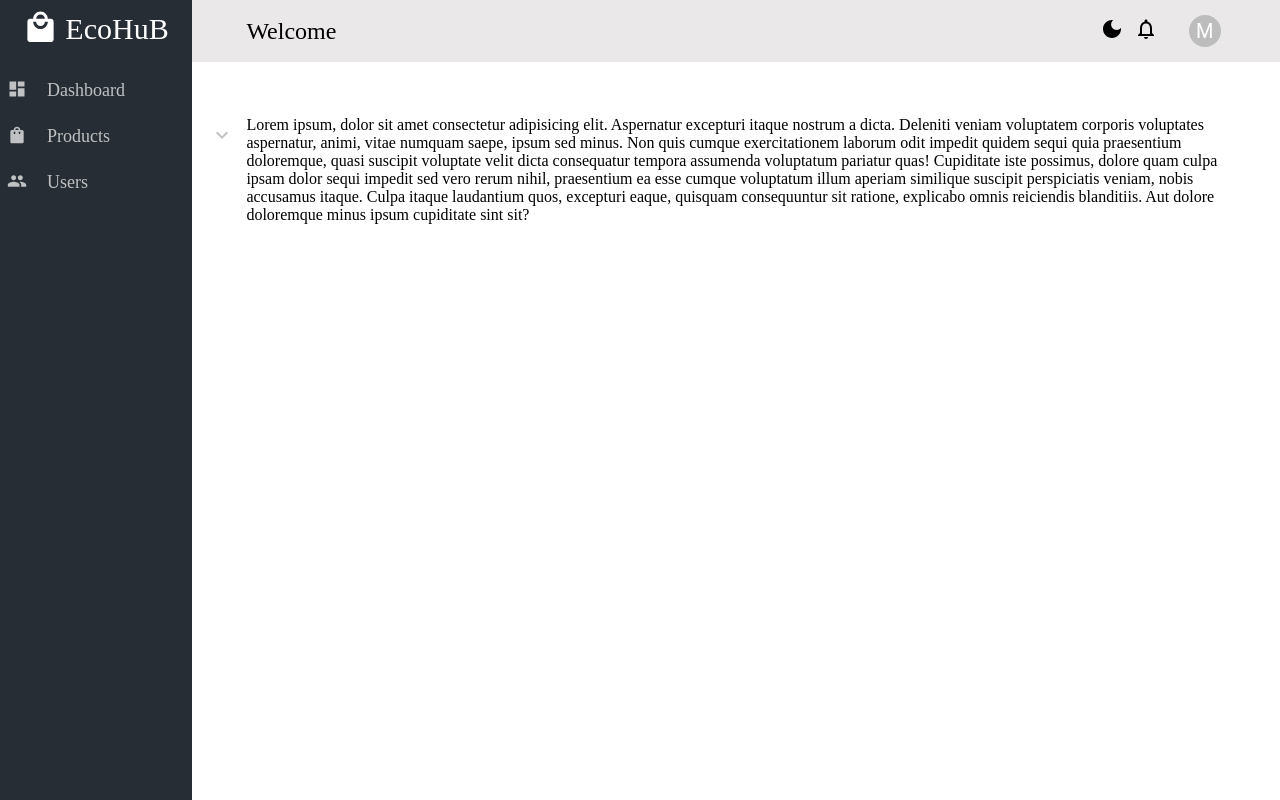
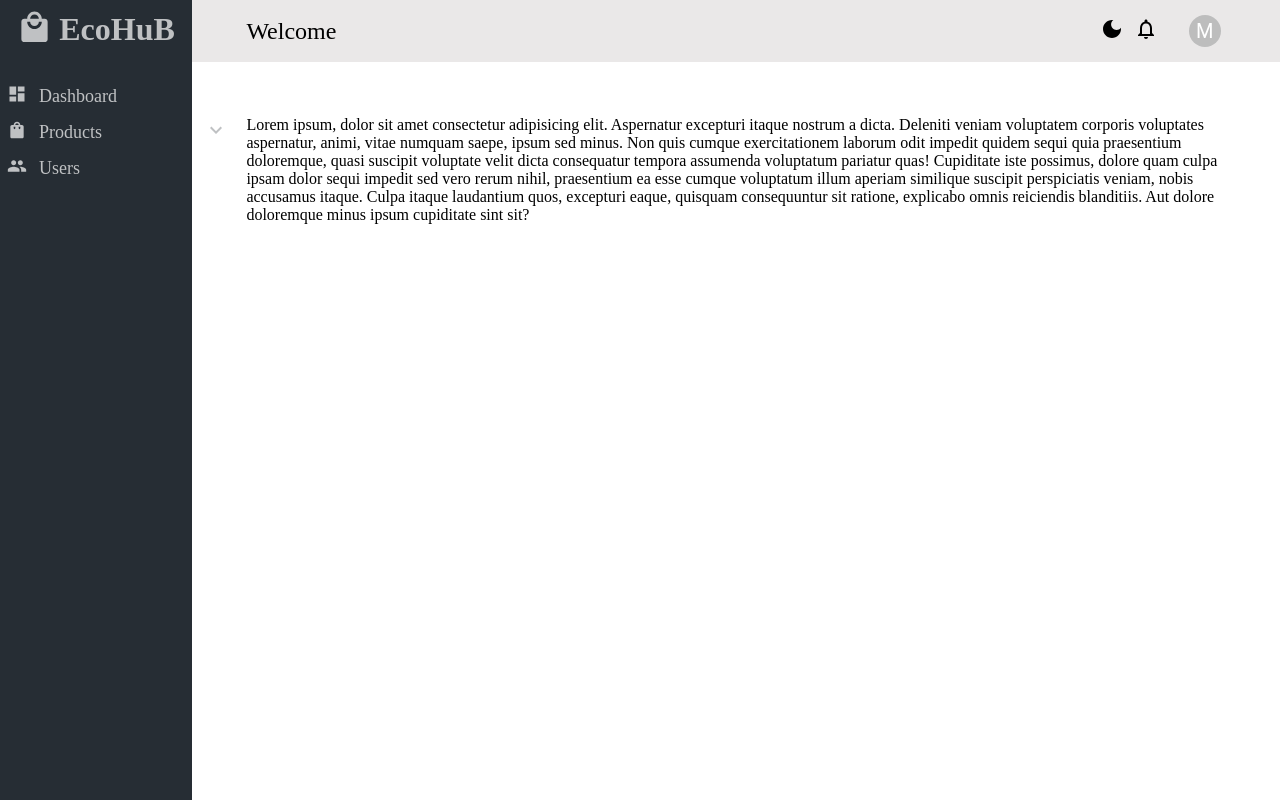
Before and after one commit to haqueaminul10/Ecommerce-Admin, a React (Vite) app: page / in a window 1280 px wide. Built offline with nearby package versions, Linux system fonts and the light colour scheme.

Commit message:
sidebar dynamically design done

```diff
--- a/src/Components/Layout/sidebar.jsx
+++ b/src/Components/Layout/sidebar.jsx
@@ -19,7 +19,7 @@ const dashboardItem = [
     id: 2,
     label: 'Products',
     icon: <ShoppingBagIcon fontSize='small' />,
-    // route: '/product',
+
     subRoutes: [
       { label: 'List', route: '/product/list' },
       { label: 'Add Product', route: '/products/add' },
@@ -34,71 +34,72 @@ const dashboardItem = [
 ];
 const SideBar = () => {
   const navigate = useNavigate();
-  const [showListId, setShowListIs] = useState(null);
-
-  const handleToggleList = (item) => {
+  const [showDropdown, setShowDropdown] = useState(null);
+  const handleToggleDropdown = (item) => {
     if (item.subRoutes) {
-      if (showListId === item.id) {
-        setShowListIs(null);
+      setShowDropdown(showDropdown === item.id ? null : item.id);
     } else {
-        setShowListIs(item.id);
-      }
-    } else {
+      setShowDropdown(null);
       navigate(item.route);
     }
   };
 
   return (
+    <>
+      <div className='sidebarContainer'>
+        <div className='logo'>
           <div>
-      <div className='dashBoard'>
-        <div onClick={() => navigate('/')} className='logo'>
-          <div className='logoSize'>
             <LocalMallIcon fontSize='large' />
           </div>
-          <div className='companyName'> EcoHuB</div>
-        </div>
+          <h1>EcoHuB</h1>
         </div>
 
-      <div className='sideBarMenu'>
+        <div className='sidebarItemsContainer'>
           {dashboardItem &&
             dashboardItem.length > 0 &&
             dashboardItem.map((item) => (
+              <div key={item.id}>
                 <div
-              key={item.id}
-              className='itemsContainer'
-              onClick={() => handleToggleList(item)}
+                  onClick={() => handleToggleDropdown(item)}
+                  className='sidebarItem'
                 >
-              <section className='itemsContainerSec1'>
                   <div>{item.icon}</div>
-                <div className='itemsLabel'>{item.label}</div>
-                <div className='listArrowIcon'>
+                  <p
+                    // className={`sidebarItemlabel  ${
+                    //   showDropdown === item.id ? 'active' : ''
+                    // }`}
+                    className='sidebarItemlabel'
+                  >
+                    {item.label}
+                  </p>
+                  <div className='sidebarUpDownIcon'>
                     {item.subRoutes &&
-                    (showListId === item.id ? (
+                      (showDropdown ? (
                         <KeyboardControlKeyIcon />
                       ) : (
                         <KeyboardArrowDownIcon />
                       ))}
                   </div>
-              </section>
-
-              <section
-                className={`submenu ${showListId === item.id && 'open'}`}
-              >
-                {showListId === item.id &&
-                  item.subRoutes.map((sub, index) => (
+                </div>
+                <div className='subRouteContainer'>
+                  {showDropdown === item.id &&
+                    item.subRoutes &&
+                    item.subRoutes.length > 0 &&
+                    item.subRoutes.map((subItem, index) => (
                       <div
                         key={index}
-                      className='subItem'
-                      onClick={() => navigate(sub.route)}
+                        onClick={() => navigate(subItem.route)}
+                        className='subRouteItems'
                       >
-                      {sub.label}
-                    </div>
-                  ))}
-              </section>
+                        {subItem.label}
                       </div>
                     ))}
                 </div>
               </div>
+            ))}
+        </div>
+      </div>
+    </>
   );
 };
 
--- a/src/Components/styles/sidebar.css
+++ b/src/Components/styles/sidebar.css
@@ -4,68 +4,46 @@
   height: 100vh;
   color: #bfc1c3;
 }
-.dashBoard {
-  margin: 5% 20px;
+.sidebarContainer {
 }
 .logo {
-  /* font-size: 20px; */
-  color: white;
-  text-align: center;
   display: flex;
   align-items: center;
   justify-content: center;
+  gap: 7px;
+  margin-top: 10px;
+  margin-bottom: 30px;
 }
-.logoSize {
-  margin-right: 7px;
+.sidebarItemsContainer {
+  margin: 0 7px;
 }
-.companyName {
-  font-size: 30px;
+.sidebarItem {
+  display: flex;
+  align-items: center;
+  padding: 5px 0;
 }
-.sideBarMenu {
-  margin: 30px 7px;
+.sidebarItemlabel {
+  font-size: 18px;
+  margin: 0 12px;
+  cursor: default;
 }
-.itemsContainer {
-  /* display: flex; */
-  justify-content: space-between;
-  align-items: center;
+.sidebarItemlabel:hover {
+  color: white;
+  font-size: 19px;
+}
+.sidebarUpDownIcon {
+  margin-left: 90px;
 }
 
-.itemsContainerSec1 {
-  display: flex;
-  width: 100%;
-  gap: 20px;
-  margin: 10px 0;
-  align-items: center;
-  /* justify-content: space-between; */
+.subRouteContainer {
+  margin: 0 30px;
 }
-.itemsContainerSec1:hover {
-  color: white;
+.subRouteItems {
+  padding: 5px;
   cursor: pointer;
 }
-.itemsLabel {
-  font-size: 18px;
+
+.subRouteItems:hover {
+  color: white;
+  font-size: 17px;
 }
-.listArrowIcon {
-  margin-left: 80px;
-}
-.submenu {
-  margin: 7px 20%;
-  max-height: 0;
-  overflow: hidden;
-  transition: max-height 0.1s ease-out, opacity 0.3s ease-out;
-  opacity: 0;
-}
-
-.submenu.open {
-  max-height: 500px;
-  opacity: 1;
-}
-.subItem {
-  padding: 7px;
-  font-size: 14px;
-}
-.subItem:hover {
-  color: white;
-  font-size: 16px;
-  cursor: pointer;
-}
```
Lines whose indentation alone changed are shown as unchanged.
